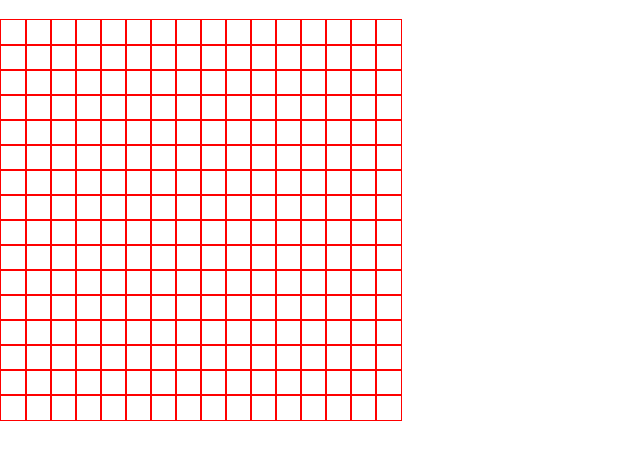
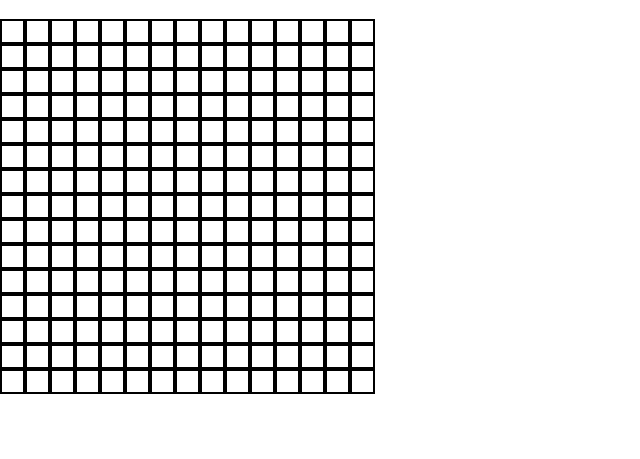
Before and after one commit to es-rene99/etch-a-sketch, a plain HTML site: page index.html in a window 1280 px wide. Shown: the part 61-520 px from the top of the page, without its empty margins (0-640 px from the left). Drawn offline with Linux system fonts and the light colour scheme.

Commit message:
feat: able to manipulate css dynamically

```diff
--- a/index.html
+++ b/index.html
@@ -5,7 +5,7 @@
     <meta name="viewport" content="width=device-width, initial-scale=1.0" />
     <title>Etch a Sketch</title>
     <link rel="stylesheet" href="/styles/normalize.css" />
-    <link rel="stylesheet" href="/styles/style.css" />
+    <link rel="stylesheet" href="/styles/style.css" id="main-styles" />
   </head>
   <body>
     <h1>Etch a Sketch</h1>
--- a/scripts/script.js
+++ b/scripts/script.js
@@ -1,7 +1,11 @@
-const sizeOfGrid = 256;
+const sizeOfGrid = 225;
 const boardElement = document.querySelector('#board');
 for (let i = 0; i < sizeOfGrid; i++) {
   const square = document.createElement('div');
   square.classList.add('square');
   boardElement.appendChild(square);
 }
+
+const sheet = document.createElement('style');
+document.body.appendChild(sheet);
+sheet.innerHTML = '.square {border: 2px solid black;}';
--- a/styles/style.css
+++ b/styles/style.css
@@ -3,12 +3,12 @@
 }
 
 .square {
-  width: var(--square-size);
-  height: var(--square-size);
+  width: auto;
+  height: auto;
   border: 1px solid red;
 }
 #board {
   display: grid;
-  grid-template: repeat(16, var(--square-size)) / repeat(16, var(--square-size));
+  grid-template: repeat(15, var(--square-size)) / repeat(15, var(--square-size));
 }
 /* TODO left here, doing the correct grid */
```
